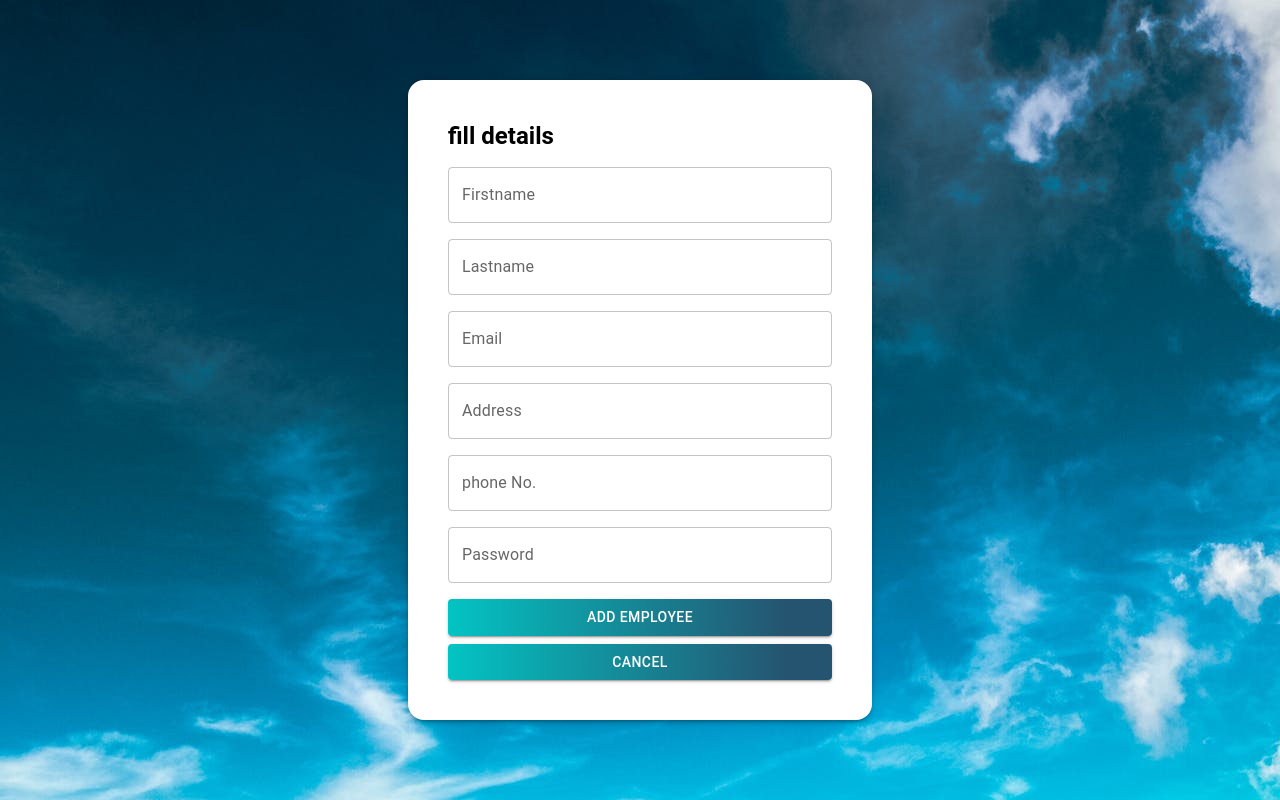
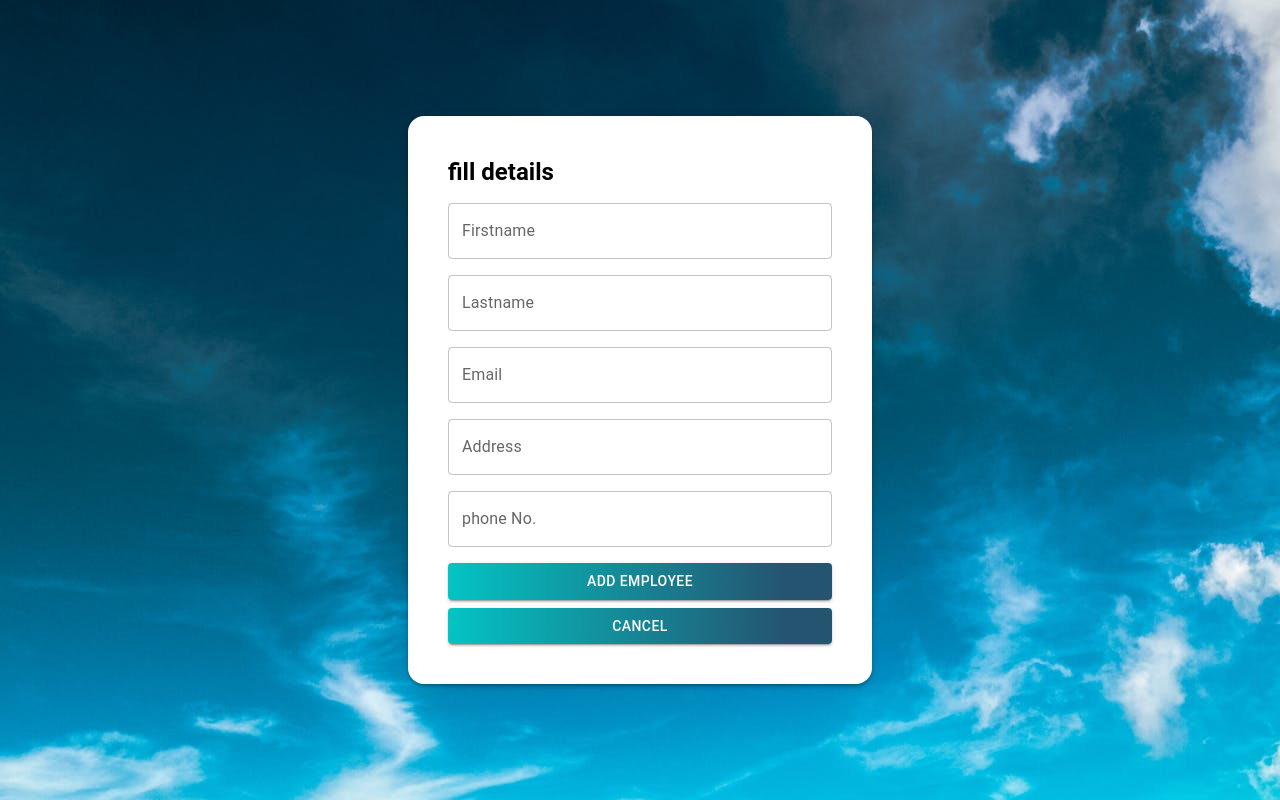
Before and after one commit to nutan240/firebase, a React (Vite) app: page /dashboard in a window 1280 px wide. Built offline with nearby package versions, Linux system fonts and the light colour scheme.

Commit message:
added env file

```diff
--- a/package.json
+++ b/package.json
@@ -29,10 +29,12 @@
     "@types/react": "^18.2.55",
     "@types/react-dom": "^18.2.19",
     "@vitejs/plugin-react-swc": "^3.5.0",
+    "dotenv": "^16.4.4",
     "eslint": "^8.56.0",
     "eslint-plugin-react": "^7.33.2",
     "eslint-plugin-react-hooks": "^4.6.0",
     "eslint-plugin-react-refresh": "^0.4.5",
-    "vite": "^5.1.0"
+    "vite": "^5.1.0",
+    "vite-plugin-env-compatible": "^2.0.1"
   }
 }
--- a/src/component/Empregistrationdashboard.jsx
+++ b/src/component/Empregistrationdashboard.jsx
@@ -10,22 +10,18 @@ import * as Yup from "yup";
 import { addDoc, collection } from "firebase/firestore";
 import Image from "../assets/loginimg3.jpg";
 
-
 function Empregistrationdashboard() {
-
   const [errorMsg, setErrorMsg] = useState("");
   const navigate = useNavigate();
 
-
-    const usersCollection = collection(database, 'demo1');
+  const usersCollection = collection(database, "demo1");
 
   const formik = useFormik({
     initialValues: {
       firstname: "",
       lastname: "",
-        address : '',
+      address: "",
       email: "",
-        password: "",
     },
     validationSchema: Yup.object({
       firstname: Yup.string().required("Please enter your firstname"),
@@ -33,23 +29,18 @@ function Empregistrationdashboard() {
       address: Yup.string().required("Please enter your address"),
       email: Yup.string().email().required("Please enter your email"),
       phoneno: Yup.number().min(6).required("Please enter your phoneno"),
-        password: Yup.string().min(6).required("Please enter your password"),
     }),
     onSubmit: async (values) => {
-
       setErrorMsg("");
 
       try {
-
-          await createUserWithEmailAndPassword(auth, values.email, values.password , );
-
-
-          await addDoc(usersCollection, { firstname: values.firstname,
+        await addDoc(usersCollection, {
+          firstname: values.firstname,
           lastname: values.lastname,
           address: values.address,
-            phoneno : values.phoneno ,
-            email: values.email });
-
+          phoneno: values.phoneno,
+          email: values.email,
+        });
 
         toast.success("Registration successful!");
         navigate("/home");
@@ -60,14 +51,13 @@ function Empregistrationdashboard() {
     },
   });
 
-
   return (
     <>
       <Stack
         sx={{
           backgroundImage: ` url( ${Image} )`,
-          objectFit :'cover' ,
-          position : 'center',
+          objectFit: "cover",
+          position: "center",
           overflow: "auto",
           height: "100vh",
           width: "100%",
@@ -80,10 +70,10 @@ function Empregistrationdashboard() {
             margin: "auto",
             boxShadow: 3,
             padding: 5,
-            height: 'auto',
+            height: "auto",
             background: "white",
 
-            borderRadius : 4
+            borderRadius: 4,
           }}
           className="form_container"
         >
@@ -97,10 +87,10 @@ function Empregistrationdashboard() {
           <Formik
             initialValues={{
               firstname: "",
-              lastname : '',
+              lastname: "",
               email: "",
-              password: "",
-              phoneno : ''
+
+              phoneno: "",
             }}
             onSubmit={formik.handleSubmit}
           >
@@ -222,28 +212,7 @@ function Empregistrationdashboard() {
                     formik.touched.phoneno &&
                     formik.errors.phoneno}
                 </Typography>
-                <Field
-                  as={TextField}
-                  fullWidth
-                  label="Password"
-                  type="password"
-                  name="password"
-                  value={formik.values.password}
-                  onChange={formik.handleChange}
-                  onBlur={formik.handleBlur}
-                />
-                <Typography
-                  variant="p"
-                  sx={{
-                    fontSize: "13px",
-                    fontStyle: "italic",
-                  }}
-                  color={"red"}
-                >
-                  {formik.errors.password &&
-                    formik.touched.password &&
-                    formik.errors.password}
-                </Typography>
+
                 <Button
                   variant="contained"
                   sx={{
@@ -254,25 +223,26 @@ function Empregistrationdashboard() {
                 >
                   add employee
                 </Button>
-                <NavLink to={'/home'} >
+                <NavLink to={"/home"}>
                   <Button
-            sx={{ background:
-                    "linear-gradient(90.9deg, rgb(3, 195, 195) 0.3%, rgb(37, 84, 112) 87.8%)", width:'100%'}}
-            variant="contained" >
+                    sx={{
+                      background:
+                        "linear-gradient(90.9deg, rgb(3, 195, 195) 0.3%, rgb(37, 84, 112) 87.8%)",
+                      width: "100%",
+                    }}
+                    variant="contained"
+                  >
                     cancel
                   </Button>
-
                 </NavLink>
               </Stack>
             </Form>
           </Formik>
-
-
         </Stack>
       </Stack>
       <ToastContainer />
     </>
-  )
+  );
 }
 
-export default Empregistrationdashboard
+export default Empregistrationdashboard;
--- a/src/component/Registration.jsx
+++ b/src/component/Registration.jsx
@@ -40,7 +40,7 @@ function Registration() {
       try {
 
         await createUserWithEmailAndPassword(auth, values.email, values.password);
-
+        console.log(auth  , 'auth auth ')
 
         await addDoc(usersCollection, { firstname: values.firstname,
           lastname: values.lastname,
--- a/src/firebase.jsx
+++ b/src/firebase.jsx
@@ -1,18 +1,20 @@
+import { initializeApp } from 'firebase/app';
+import { getAuth } from 'firebase/auth';
+import { getFirestore } from 'firebase/firestore';
 
-import { initializeApp } from "firebase/app";
-import { getAuth } from "firebase/auth";
-import {getFirestore} from 'firebase/firestore'
 const firebaseConfig = {
-  apiKey: "AIzaSyAe9rC1nZrbi03G4LVSEr4chHBIOUyP5eU",
-  authDomain: "fir-crud-cf42e.firebaseapp.com",
-  projectId: "fir-crud-cf42e",
-  storageBucket: "fir-crud-cf42e.appspot.com",
-  messagingSenderId: "96010567576",
-  appId: "1:96010567576:web:b905d62198d131a9be75ed"
+  apiKey: import.meta.env.VITE_FIREBASE_API_KEY,
+  authDomain: import.meta.env.VITE_FIREBASE_AUTH_DOMAIN,
+  projectId: import.meta.env.VITE_FIREBASE_PROJECT_ID,
+  storageBucket: import.meta.env.VITE_FIREBASE_STORAGE_BUCKET,
+  messagingSenderId: import.meta.env.VITE_FIREBASE_MESSAGING_SENDER_ID,
+  appId: import.meta.env.VITE_FIREBASE_APP_ID,
+
+
 };
 
 const app = initializeApp(firebaseConfig);
-const database = getFirestore()
+const database = getFirestore();
 const auth = getAuth();
 
-export { app ,auth , database} ;
+export { app, auth, database };
--- a/vite.config.js
+++ b/vite.config.js
@@ -1,7 +1,15 @@
 import { defineConfig } from 'vite'
 import react from '@vitejs/plugin-react-swc'
+import envCompatible from 'vite-plugin-env-compatible'
+import {resolve} from 'path'
 
 // https://vitejs.dev/config/
 export default defineConfig({
-  plugins: [react()],
+  plugins: [
+    react() ,
+    envCompatible({
+      dotenvFile: '.env',
+    }),
+
+  ],
 })
```
Also changed, not shown: 2 other files (tests, documents, lock files or other folders). Lines whose indentation alone changed are shown as unchanged.
